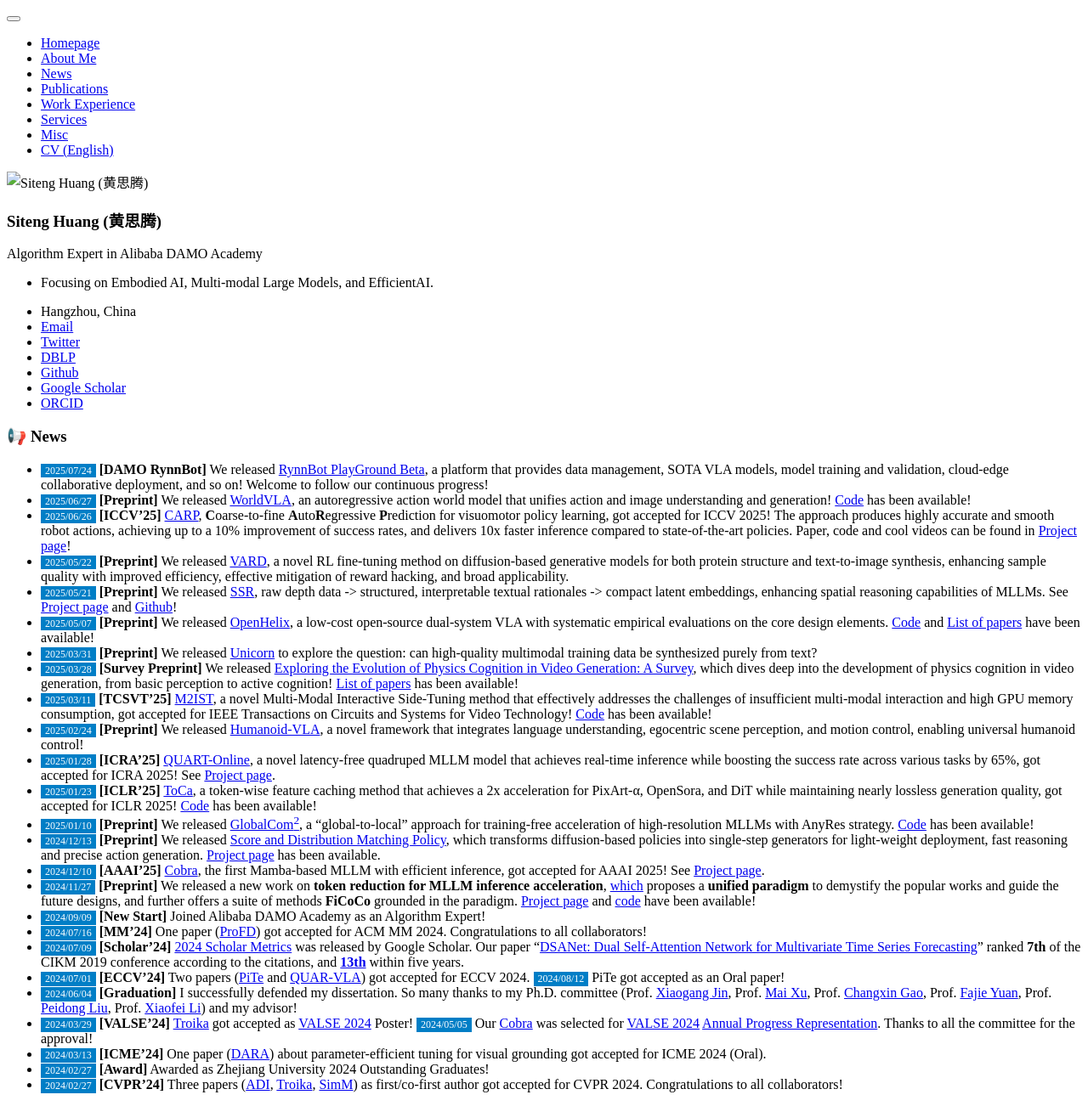
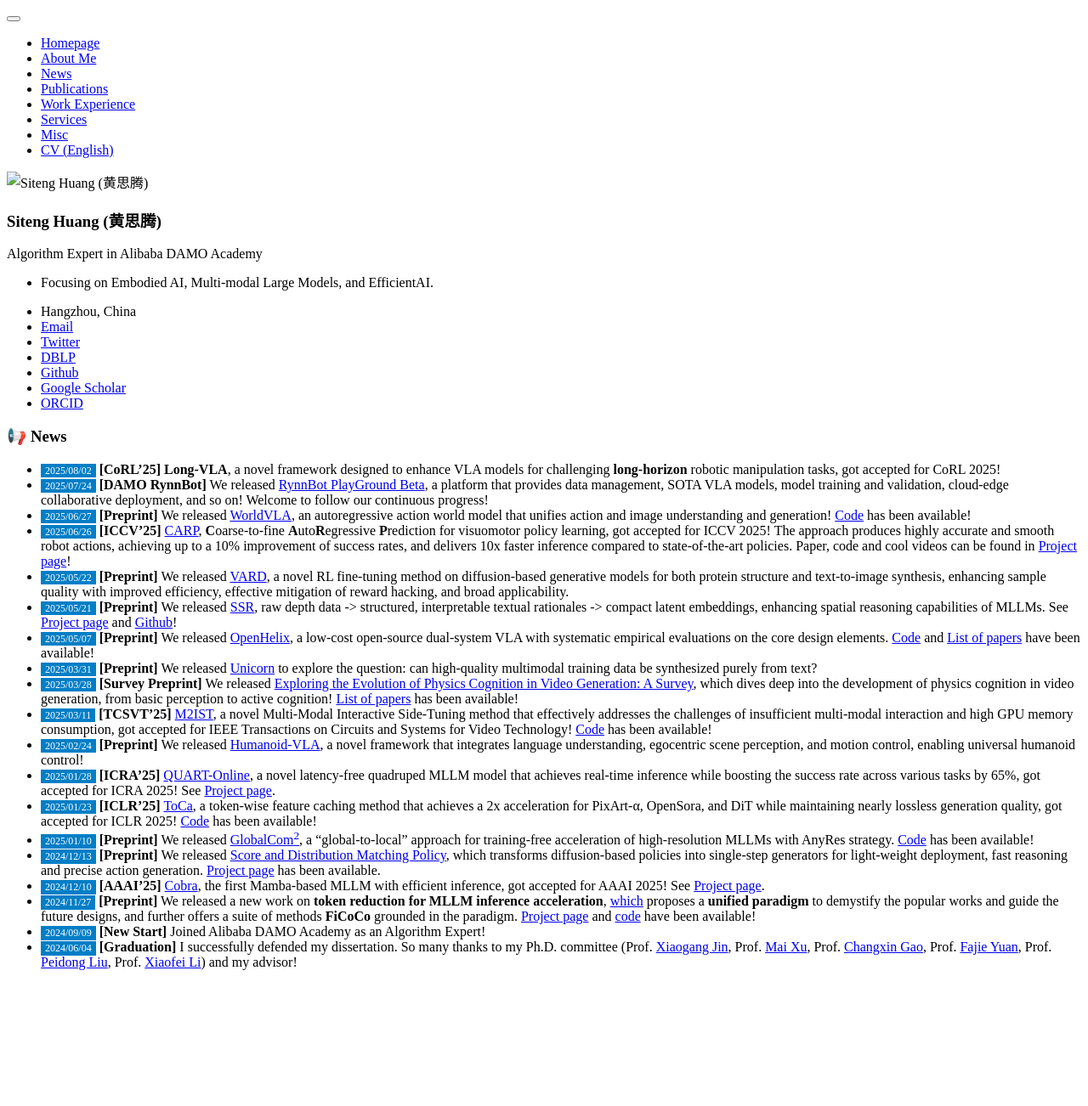
Before and after one commit to bighuang624/bighuang624.github.io, a Jekyll site: the page built from _pages/includes/news.md, in a window 1280 px wide. Shown: the whole page at 85% size. Built offline with Jekyll 4.4.1, drawn with Linux system fonts in a browser that asks for light colours; our own code applies the rules of GitHub Pages for plain Markdown files; after the commit the page ends 1158 px from its top, so only the background shows below that.

Commit message:
add CoRL25 Long-VLA

```diff
--- a/_pages/includes/news.md
+++ b/_pages/includes/news.md
@@ -2,6 +2,7 @@
 
 <!-- 参考 https://huanwang.tech/ 的样式 -->
 
+* <span style="font-size:12px;color:#FFFFFF;background-color:#007ec6;padding:1px 5px 1.5px 5px;">2025/08/02</span> **[CoRL'25]** **Long-VLA**, a novel framework designed to enhance VLA models for challenging **long-horizon** robotic manipulation tasks, got accepted for CoRL 2025!
 * <span style="font-size:12px;color:#FFFFFF;background-color:#007ec6;padding:1px 5px 1.5px 5px;">2025/07/24</span> **[DAMO RynnBot]** We released [RynnBot PlayGround Beta](https://developer.damo-academy.com/playground), a platform that provides data management, SOTA VLA models, model training and validation, cloud-edge collaborative deployment, and so on! Welcome to follow our continuous progress!
 * <span style="font-size:12px;color:#FFFFFF;background-color:#007ec6;padding:1px 5px 1.5px 5px;">2025/06/27</span> **[Preprint]** We released [WorldVLA](https://arxiv.org/abs/2506.21539), an autoregressive action world model that unifies action and image understanding and generation! [Code](https://github.com/alibaba-damo-academy/WorldVLA) has been available!
 * <span style="font-size:12px;color:#FFFFFF;background-color:#007ec6;padding:1px 5px 1.5px 5px;">2025/06/26</span> **[ICCV'25]** [CARP](https://arxiv.org/abs/2412.06782), **C**oarse-to-fine **A**uto**R**egressive **P**rediction for visuomotor policy learning, got accepted for ICCV 2025! The approach produces highly accurate and smooth robot actions, achieving up to a 10% improvement of success rates, and delivers 10x faster inference compared to state-of-the-art policies. Paper, code and cool videos can be found in [Project page](https://carp-robot.github.io/)!
@@ -19,16 +20,4 @@
 * <span style="font-size:12px;color:#FFFFFF;background-color:#007ec6;padding:1px 5px 1.5px 5px;">2024/12/10</span> **[AAAI'25]** [Cobra](https://arxiv.org/abs/2403.14520), the first Mamba-based MLLM with efficient inference, got accepted for AAAI 2025! See [Project page](https://sites.google.com/view/cobravlm).
 * <span style="font-size:12px;color:#FFFFFF;background-color:#007ec6;padding:1px 5px 1.5px 5px;">2024/11/27</span> **[Preprint]** We released a new work on **token reduction for MLLM inference acceleration**, [which](https://arxiv.org/abs/2411.17686) proposes a **unified paradigm** to demystify the popular works and guide the future designs, and further offers a suite of methods **FiCoCo** grounded in the paradigm. [Project page](https://FiCoCo-accelerate.github.io/) and [code](https://github.com/kawhiiiileo/FiCoCo) have been available!
 * <span style="font-size:12px;color:#FFFFFF;background-color:#007ec6;padding:1px 5px 1.5px 5px;">2024/09/09</span> **[New Start]** Joined Alibaba DAMO Academy as an Algorithm Expert!
-* <span style="font-size:12px;color:#FFFFFF;background-color:#007ec6;padding:1px 5px 1.5px 5px;">2024/07/16</span> **[MM'24]** One paper ([ProFD](https://openreview.net/forum?id=o2axlPlXYY)) got accepted for ACM MM 2024. Congratulations to all collaborators!
-* <span style="font-size:12px;color:#FFFFFF;background-color:#007ec6;padding:1px 5px 1.5px 5px;">2024/07/09</span> **[Scholar'24]** [2024 Scholar Metrics](https://scholar.googleblog.com/2024/07/2024-scholar-metrics-released.html) was released by Google Scholar. Our paper "[DSANet: Dual Self-Attention Network for Multivariate Time Series Forecasting](https://kyonhuang.top/publication/dual-self-attention-network)" ranked **7th** of the CIKM 2019 conference according to the citations, and **[13th](https://scholar.google.com/citations?hl=zh-CN&oe=GB&view_op=list_hcore&venue=V-IMg2OTpU8J.2024&vq=eng_databasesinformationsystems&cstart=0)** within five years.
-* <span style="font-size:12px;color:#FFFFFF;background-color:#007ec6;padding:1px 5px 1.5px 5px;">2024/07/01</span> **[ECCV'24]** Two papers ([PiTe](http://arxiv.org/abs/2409.07239) and [QUAR-VLA](https://arxiv.org/abs/2312.14457)) got accepted for ECCV 2024. <span style="font-size:12px;color:#FFFFFF;background-color:#007ec6;padding:1px 5px 1.5px 5px;">2024/08/12</span> PiTe got accepted as an Oral paper!
 * <span style="font-size:12px;color:#FFFFFF;background-color:#007ec6;padding:1px 5px 1.5px 5px;">2024/06/04</span> **[Graduation]** I successfully defended my dissertation. So many thanks to my Ph.D. committee (Prof. [Xiaogang Jin](http://www.cad.zju.edu.cn/home/jin/), Prof. [Mai Xu](https://shi.buaa.edu.cn/xumai/en/index.htm), Prof. [Changxin Gao](http://faculty.hust.edu.cn/cgao/en/index.htm), Prof. [Fajie Yuan](https://en.westlake.edu.cn/faculty/fajie-yuan.html), Prof. [Peidong Liu](https://en.westlake.edu.cn/faculty/peidong-liu.html), Prof. [Xiaofei Li](https://en.westlake.edu.cn/faculty/xiaofei-li.html)) and my advisor!
-* <span style="font-size:12px;color:#FFFFFF;background-color:#007ec6;padding:1px 5px 1.5px 5px;">2024/03/29</span> **[VALSE'24]** [Troika](https://arxiv.org/abs/2303.15230) got accepted as [VALSE 2024](https://valser.org/2024/#/) Poster! <span style="font-size:12px;color:#FFFFFF;background-color:#007ec6;padding:1px 5px 1.5px 5px;">2024/05/05</span> Our [Cobra](https://sites.google.com/view/cobravlm) was selected for [VALSE 2024](https://valser.org/2024/#/) [Annual Progress Representation](https://kyonhuang.top/files/Cobra/VALSE24-APR-Cobra.jpg). Thanks to all the committee for the approval!
-<!-- * <span style="font-size:12px;color:#FFFFFF;background-color:#007ec6;padding:1px 5px 1.5px 5px;">2024/03/21</span> **[Preprint]** [Cobra](https://arxiv.org/abs/2403.14520), an efficient multi-modal large language model, was released. [Project page](https://sites.google.com/view/cobravlm) has been available. The paper has been featured by [Hugging Face Daily Papers](https://huggingface.co/papers?date=2024-03-22)! [Demo](https://huggingface.co/spaces/han1997/cobra) has been available! <span style="font-size:12px;color:#FFFFFF;background-color:#007ec6;padding:1px 5px 1.5px 5px;">2024/12/10</span> Cobra got accepted for AAAI 2025! -->
-* <span style="font-size:12px;color:#FFFFFF;background-color:#007ec6;padding:1px 5px 1.5px 5px;">2024/03/13</span> **[ICME'24]** One paper ([DARA](https://arxiv.org/abs/2405.06217)) about parameter-efficient tuning for visual grounding got accepted for ICME 2024 (Oral).
-* <span style="font-size:12px;color:#FFFFFF;background-color:#007ec6;padding:1px 5px 1.5px 5px;">2024/02/27</span> **[Award]** Awarded as Zhejiang University 2024 Outstanding Graduates!
-* <span style="font-size:12px;color:#FFFFFF;background-color:#007ec6;padding:1px 5px 1.5px 5px;">2024/02/27</span> **[CVPR'24]** Three papers (<a href="https://arxiv.org/abs/2311.15841" target="_blank">ADI</a>, <a href="https://arxiv.org/abs/2303.15230" target="_blank">Troika</a>, <a href="https://arxiv.org/abs/2311.15773" target="_blank">SimM</a>) as first/co-first author got accepted for CVPR 2024. Congratulations to all collaborators!
-<!-- * <span style="font-size:12px;color:#FFFFFF;background-color:#007ec6;padding:1px 5px 1.5px 5px;">2023/12/13</span> **[ICASSP'24]** One paper ([VGDiffZero](https://arxiv.org/abs/2309.01141)) on diffusion model-based zero-shot visual grounding got accepted for ICASSP 2024. Congratulations to all collaborators! -->
-<!-- * <span style="font-size:12px;color:#FFFFFF;background-color:#007ec6;padding:1px 5px 1.5px 5px;">2023/12/09</span> **[AAAI'24]** One [paper](https://arxiv.org/abs/2312.09553) on VLM-based unsupervised domain adaptation got accepted for AAAI 2024. -->
-<!-- * <span style="font-size:12px;color:#FFFFFF;background-color:#007ec6;padding:1px 5px 1.5px 5px;">2023/04/02</span> **[ICMR'23]** One paper ([RL-CZSL](https://kyonhuang.top/publication/reference-limited-CZSL)) about reference-limited compositional learning got accepted for ICMR 2023. Congratulations to all collaborators! -->
-<!-- * <span style="font-size:12px;color:#FFFFFF;background-color:#007ec6;padding:1px 5px 1.5px 5px;">2023/02/28</span> **[CVPR'23]** One paper ([VoP](https://kyonhuang.top/publication/text-video-cooperative-prompt-tuning)) about parameter-efficient text-video retrieval got accepted for CVPR 2023. Congratulations to all collaborators! -->
```
Also changed, not shown: _pages/includes/pub_short.md (+2 -0 lines).
